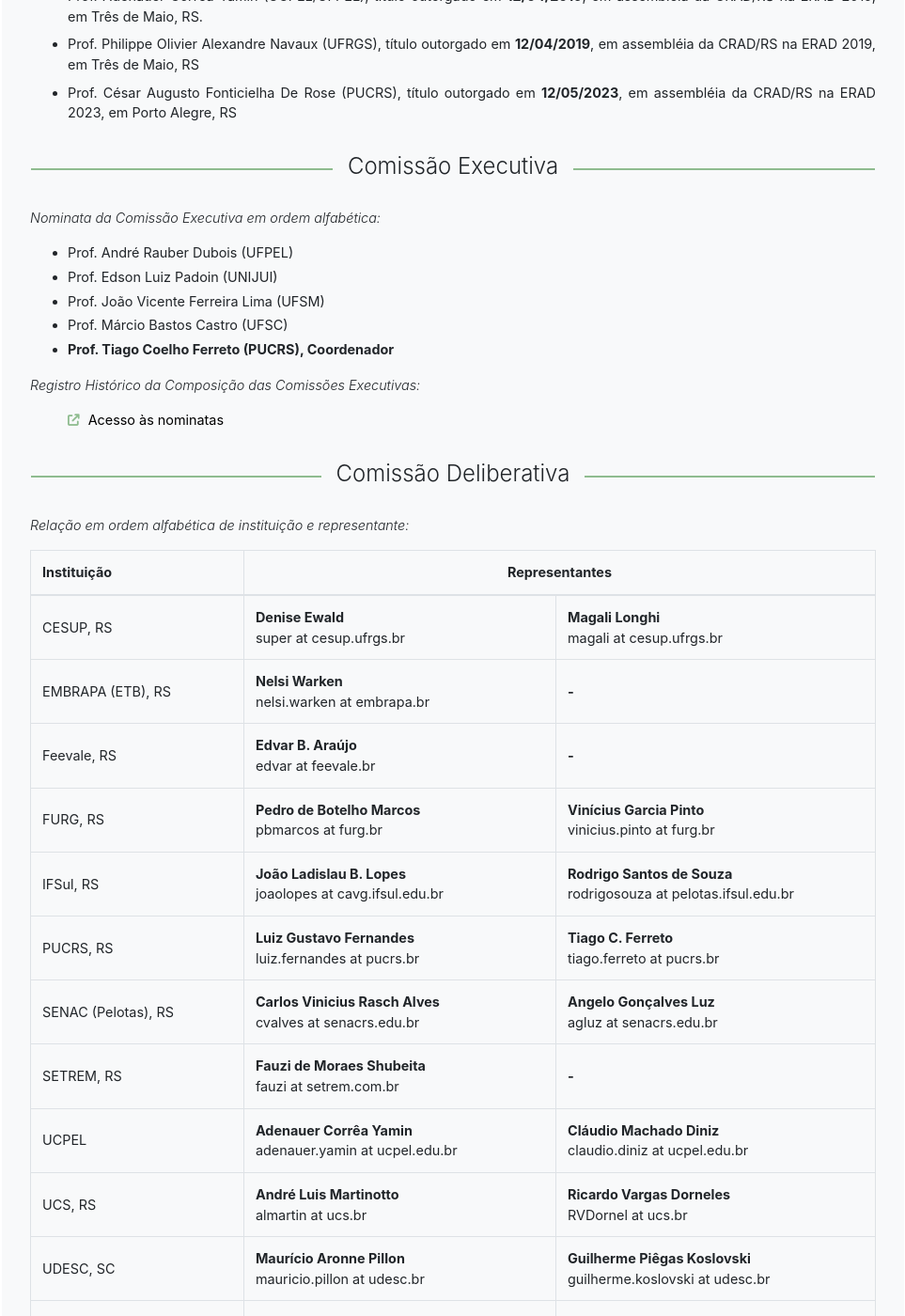
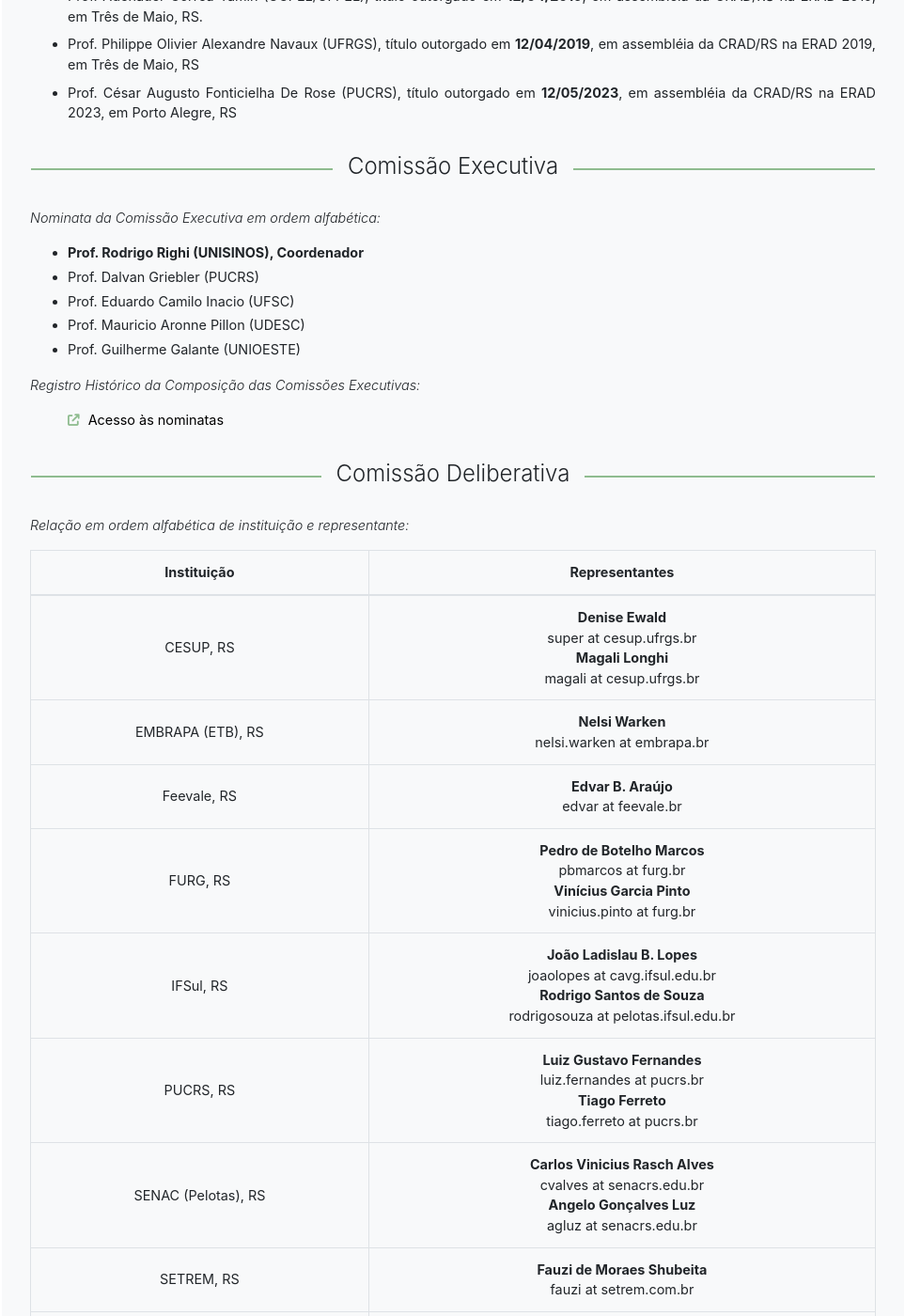
Before and after one commit to cradrs/cradrs.github.io, a Jekyll site: the page built from index.markdown, in a window 1280 px wide and 1400 px high, scrolled down 1209 px. Shown: the whole window at 94% size, without its empty margins (158-1121 px from the left). Built offline with Jekyll 4.4.1, drawn with Linux system fonts in a browser that asks for light colours; some of the changed text lies outside the part shown.

Commit message:
atualização da comissão executiva e suporte para mais de 2 membros da deliberativa

```diff
--- a/Gemfile
+++ b/Gemfile
@@ -31,3 +31,5 @@ gem "wdm", "~> 0.1.1", :platforms => [:mingw, :x64_mingw, :mswin]
 # Lock `http_parser.rb` gem to `v0.6.x` on JRuby builds since newer versions of the gem
 # do not have a Java counterpart.
 gem "http_parser.rb", "~> 0.6.0", :platforms => [:jruby]
+
+gem "webrick"
--- a/_data/pagina-cradrs.yml
+++ b/_data/pagina-cradrs.yml
@@ -32,11 +32,11 @@ membros-honorarios:
   - nome: "Prof. César Augusto Fonticielha De Rose (PUCRS), título outorgado em <b>12/05/2023</b>, em assembléia da CRAD/RS na ERAD 2023, em Porto Alegre, RS"
 
 comissao-executiva:
-  - nome: "Prof. André Rauber Dubois (UFPEL)"
-  - nome: "Prof. Edson Luiz Padoin (UNIJUI)"
-  - nome: "Prof. João Vicente Ferreira Lima (UFSM)"
-  - nome: "Prof. Márcio Bastos Castro (UFSC)"
-  - nome: "<b>Prof. Tiago Coelho Ferreto (PUCRS), Coordenador</b>"
+  - nome: "<b>Prof. Rodrigo Righi (UNISINOS), Coordenador</b>"
+  - nome: "Prof. Dalvan Griebler (PUCRS)"
+  - nome: "Prof. Eduardo Camilo Inacio (UFSC)"
+  - nome: "Prof. Mauricio Aronne Pillon (UDESC)"
+  - nome: "Prof. Guilherme Galante (UNIOESTE)"
 
 comissao-deliberativa:
   - instituicao:
@@ -51,15 +51,11 @@ comissao-deliberativa:
     representantes:
       - nome: "Nelsi Warken"
         contato: "nelsi.warken at embrapa.br"
-      - nome: "-"
-        contato: ""
   - instituicao:
     nome: "Feevale, RS"
     representantes:
       - nome: "Edvar B. Araújo"
         contato: "edvar at feevale.br "
-      - nome: "-"
-        contato: ""
   - instituicao:
     nome: "FURG, RS"
     representantes:
@@ -79,7 +75,7 @@ comissao-deliberativa:
     representantes:
       - nome: "Luiz Gustavo Fernandes"
         contato: "luiz.fernandes at pucrs.br"
-      - nome: "Tiago C. Ferreto"
+      - nome: "Tiago Ferreto"
         contato: "tiago.ferreto at pucrs.br"
   - instituicao:
     nome: "SENAC (Pelotas), RS "
@@ -93,10 +89,8 @@ comissao-deliberativa:
     representantes:
       - nome: "Fauzi de Moraes Shubeita"
         contato: "fauzi at setrem.com.br"
-      - nome: "-"
-        contato: ""
   - instituicao:
-    nome: "UCPEL"
+    nome: "UCPEL, RS"
     representantes:
       - nome: "Adenauer Corrêa Yamin"
         contato: "adenauer.yamin at ucpel.edu.br"
@@ -151,27 +145,23 @@ comissao-deliberativa:
         contato: "marcia at inf.ufsm.br"
       - nome: "João V. F. Lima"
         contato: "jvlima at inf.ufsm.br"
-  - instituicao:
-    nome: "ULBRA, RS"
-    representantes:
-      - nome: "-"
-        contato: ""
-      - nome: "-"
-        contato: ""
+  # - instituicao:
+  #   nome: "ULBRA, RS"
+  #   representantes:
+  #     - nome: "-"
+  #       contato: ""
+  #     - nome: "-"
+  #       contato: ""
   - instituicao:
     nome: "UNIFRA, RS"
     representantes:
       - nome: "Ana Paula Canal"
         contato: "apc at unifra.br"
-      - nome: "-"
-        contato: ""
   - instituicao:
     nome: "UNIJUI, RS"
     representantes:
       - nome: "Edson Luiz Padoin"
         contato: "padoin at unijui.edu.br"
-      - nome: "-"
-        contato: ""
   - instituicao:
     nome: "UNIOESTE, PR"
     representantes:
@@ -198,8 +188,6 @@ comissao-deliberativa:
     representantes:
       - nome: "Daniela Saccol Peranconi"
         contato: "danielap at unisc.br"
-      - nome: "-"
-        contato: ""
   - instituicao:
     nome: "UNISINOS, RS"
     representantes:
@@ -226,8 +214,6 @@ comissao-deliberativa:
     representantes:
       - nome: "Carlos Oberdan Rolim"
         contato: "ober at san.uri.br"
-      - nome: "-"
-        contato: ""
 #  - instituicao:
 #    nome: ""
 #    representantes:
--- a/_layouts/home.html
+++ b/_layouts/home.html
@@ -70,17 +70,19 @@ layout: default
         <table class="table table-bordered">
           <thead>
             <tr>
-              <th scope="col">Instituição</th>
-              <th colspan="2" style="text-align: center;">Representantes</th>
+              <th style="text-align: center;">Instituição</th>
+              <th style="text-align: center;">Representantes</th>
             </tr>
           </thead>
           <tbody>
             {% for instituicao in site.data.pagina-cradrs.comissao-deliberativa %}
               <tr>
-                <td class="align-middle">{{ instituicao.nome }}</td>
-                {% for representante in instituicao.representantes %}
-                  <td class="align-middle"><strong>{{ representante.nome }}</strong><br>{{ representante.contato }}</td>
-                {% endfor %}
+                <td style="text-align: center;" class="align-middle">{{ instituicao.nome }}</td>
+                  <td style="text-align: center;" class="align-middle">
+                    {% for representante in instituicao.representantes %}
+                    <strong>{{ representante.nome }}</strong><br>{{ representante.contato }}<br>
+                    {% endfor %}
+                  </td>
               </tr>
             {% endfor %}
           </tbody>
```
Also changed, not shown: Gemfile.lock.
